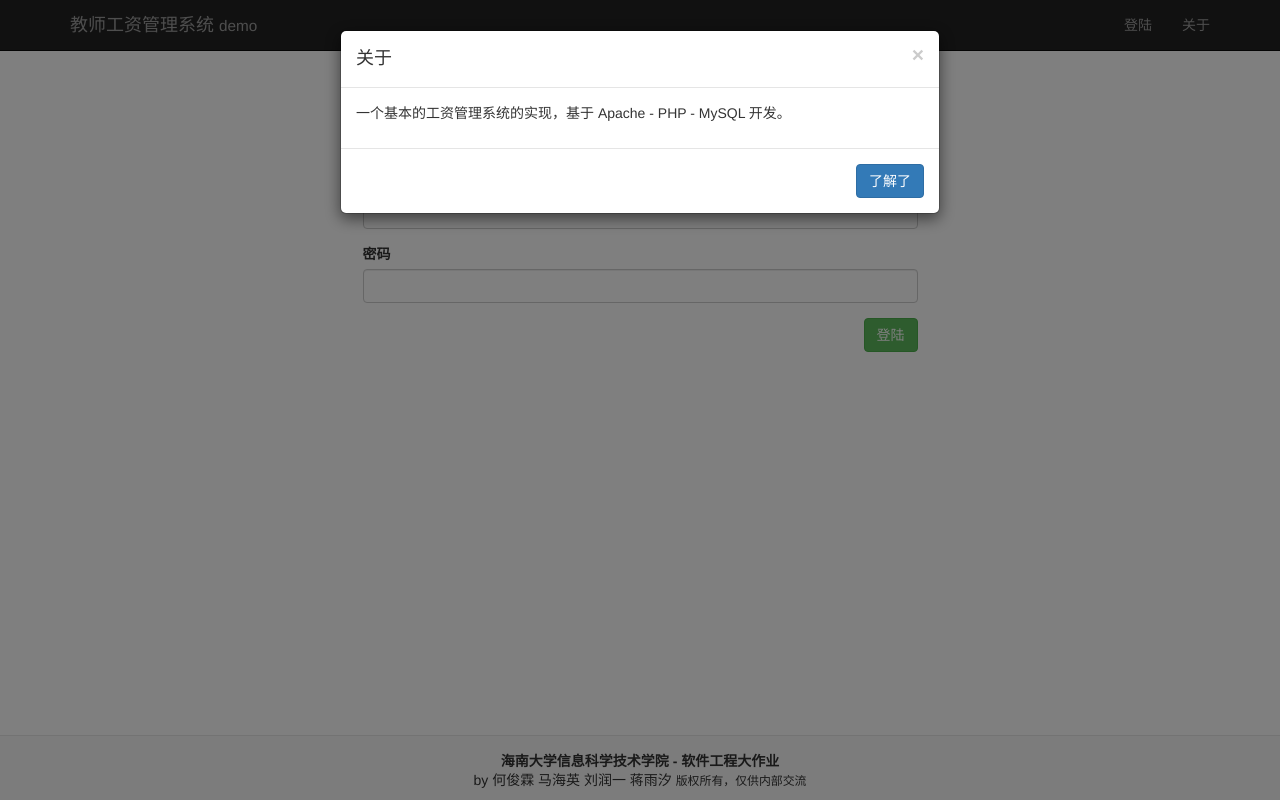
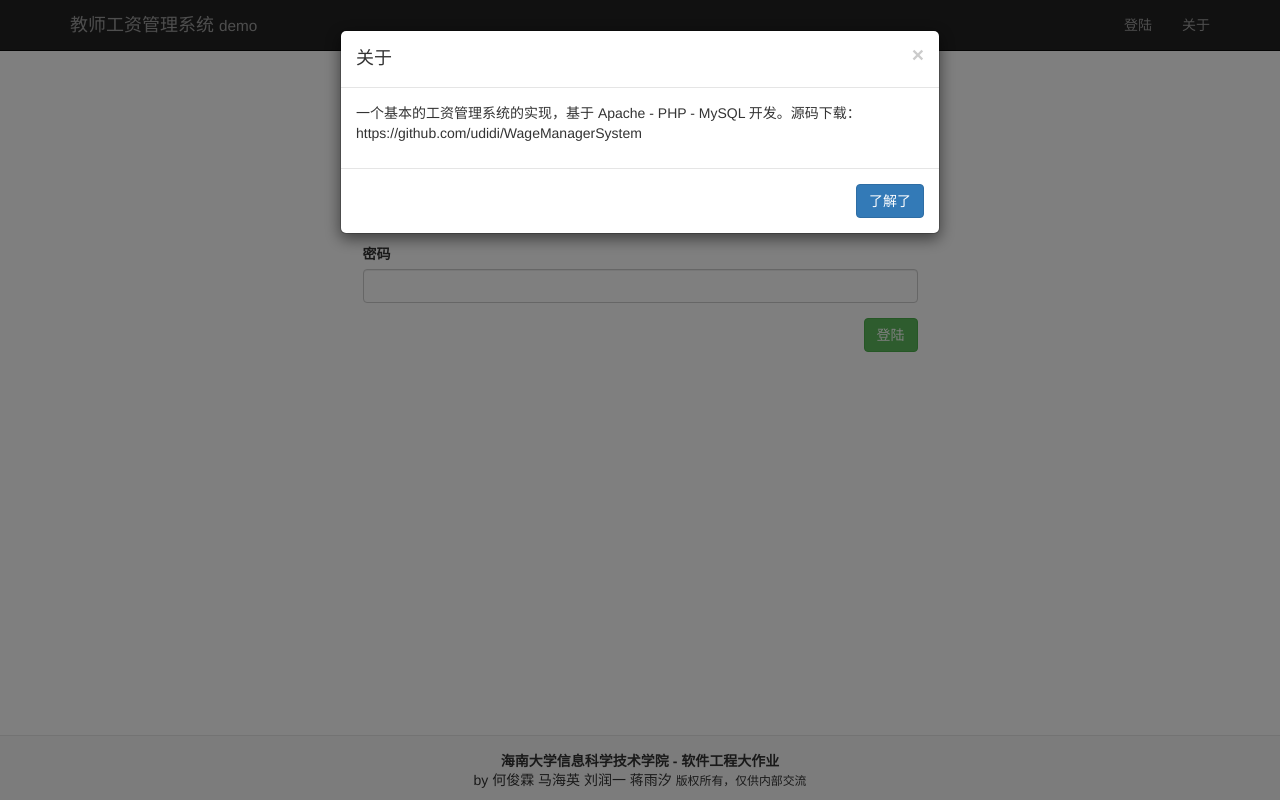
Before and after one commit to hhhguany/WageManagerSystem, a PHP site: page / in a window 1280 px wide, after a click on "关于". Run offline with PHP 8.4, Linux system fonts and the light colour scheme.

Commit message:
V1.0
用于下载

```diff
--- a/admin.php
+++ b/admin.php
@@ -264,7 +264,7 @@ require_once "modify.php";
                 <h4 class="modal-title">关于</h4>
             </div>
             <div class="modal-body">
-                <p>一个基本的工资管理系统的实现，基于 Apache - PHP - MySQL 开发。</p>
+                <p>一个基本的工资管理系统的实现，基于 Apache - PHP - MySQL 开发。源码下载：https://github.com/udidi/WageManagerSystem</p>
             </div>
             <div class="modal-footer">
                 <button type="button" class="btn btn-primary" data-dismiss="modal">了解了</button>
--- a/index.php
+++ b/index.php
@@ -105,7 +105,7 @@ if (isset($_SESSION["staff_number"]) && isset($_SESSION["modify_right"])) {
                         <h4 class="modal-title">关于</h4>
                     </div>
                     <div class="modal-body">
-                        <p>一个基本的工资管理系统的实现，基于 Apache - PHP - MySQL 开发。</p>
+                        <p>一个基本的工资管理系统的实现，基于 Apache - PHP - MySQL 开发。源码下载：https://github.com/udidi/WageManagerSystem</p>
                     </div>
                     <div class="modal-footer">
                         <button type="button" class="btn btn-primary" data-dismiss="modal">了解了</button>
--- a/user.php
+++ b/user.php
@@ -283,7 +283,7 @@ for ($i = 0; $i < $course_list_result_1->num_rows; $i++) {
                 <h4 class="modal-title">关于</h4>
             </div>
             <div class="modal-body">
-                <p>一个基本的工资管理系统的实现，基于 Apache - PHP - MySQL 开发。</p>
+                <p>一个基本的工资管理系统的实现，基于 Apache - PHP - MySQL 开发。源码下载：https://github.com/udidi/WageManagerSystem</p>
             </div>
             <div class="modal-footer">
                 <button type="button" class="btn btn-primary" data-dismiss="modal">了解了</button>
```
